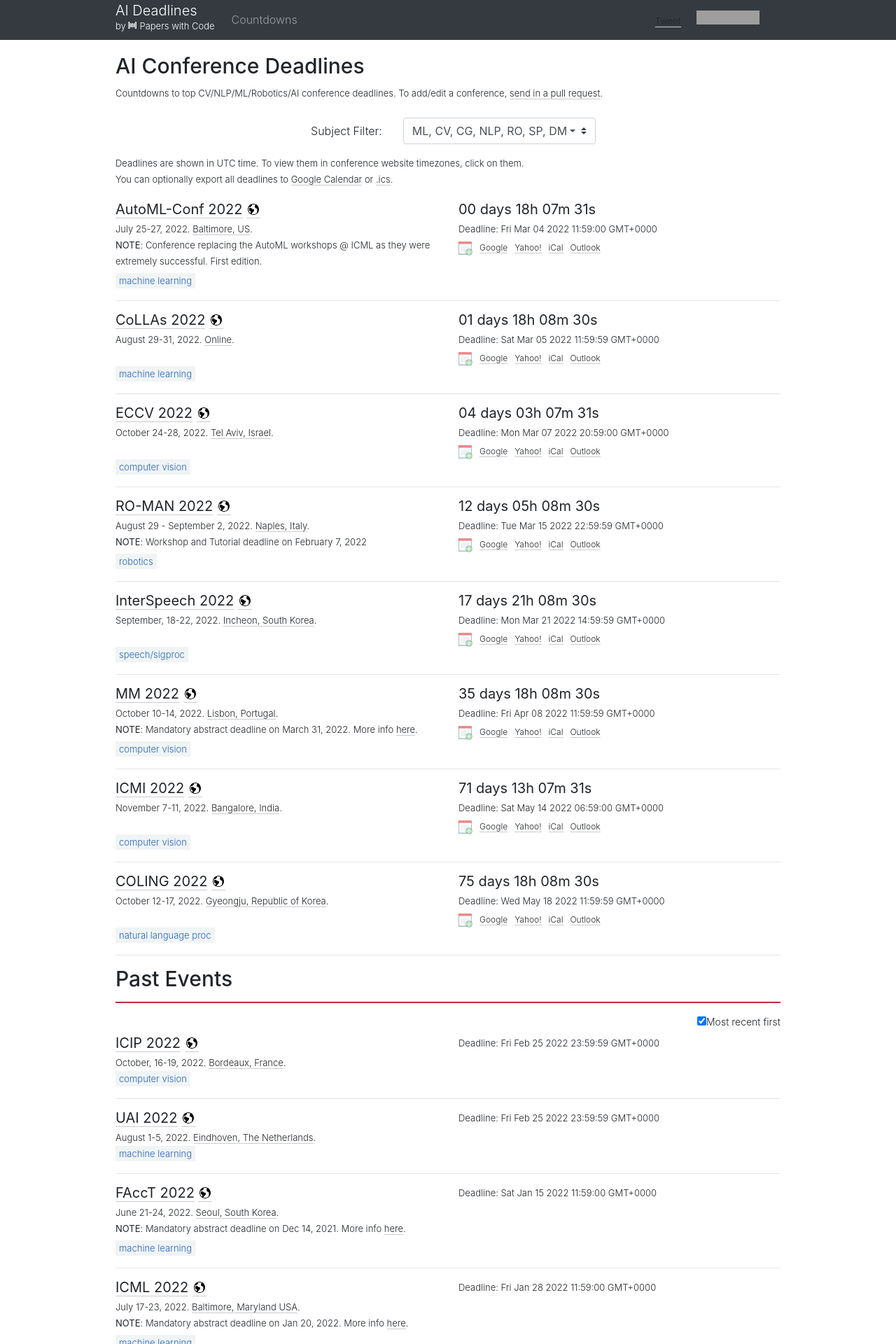
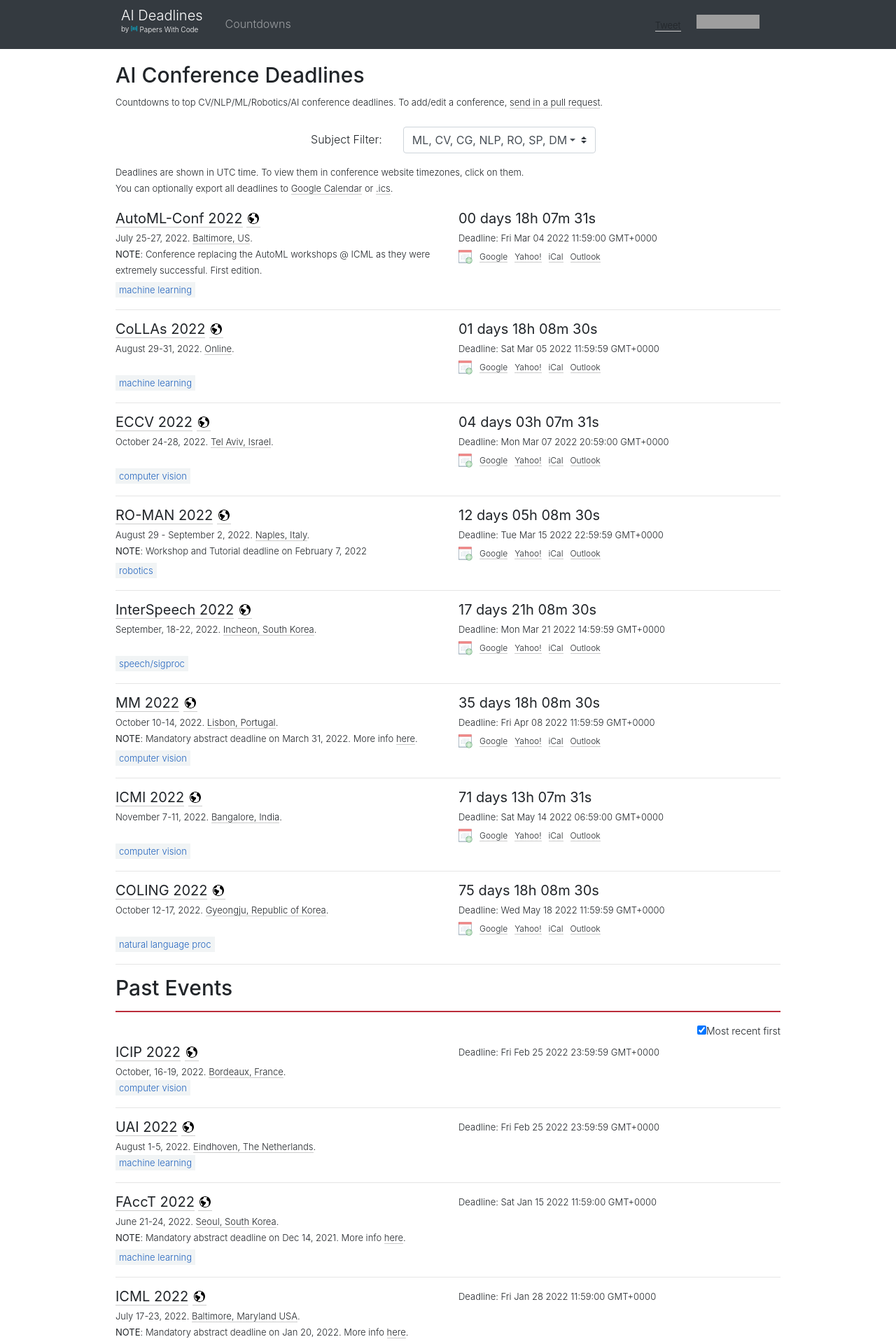
Before and after one commit to paperswithcode/ai-deadlines, a Jekyll site: the page built from index.html, in a window 1280 px wide. Shown: the top 1920 px of the page at 70% size. Built offline with Jekyll 4.4.1, drawn with Linux system fonts in a browser that asks for light colours; comment, search, counter and statistics services are not loaded; grey boxes are pictures that could not be loaded.

Commit message:
refactor: change PwC icon display

```diff
--- a/_includes/header.html
+++ b/_includes/header.html
@@ -1,22 +1,16 @@
 <nav class="navbar navbar-expand-lg navbar-dark bg-dark">
   <div class="container">
-      <div style="margin-right: 1em;">
+      <div style="vertical-align: middle; padding: 8px;">
         <div>
-          <a class="navbar-brand" href="{{site.baseurl}}/" style="border-bottom: none; line-height: 0.2em;">
+          <a class="navbar-brand" href="{{site.baseurl}}/" style="border-bottom: none; line-height: 0.1em;">
           AI Deadlines<br><br>
           </a>
         </div>
-        <div style="font-size: small;">
-          <a style="border-bottom: none; color: white;" href="https://paperswithcode.com">
+        <div style="color: white; font-size: x-small;">
             by
-            <div class="icon-inner pwc-icon">
-              <svg xmlns="http://www.w3.org/2000/svg" viewBox="0 0 512 512" class="s-ion-icon">
-                <path d="M88 128h48v256H88zM232 128h48v256h-48zM160 144h48v224h-48zM304 144h48v224h-48zM376 128h48v256h-48z">
-                </path>
-                <path d="M104 104V56H16v400h88v-48H64V104zM408 56v48h40v304h-40v48h88V56z"></path>
-              </svg>
-            </div>
-            Papers with Code
+          <a href="https://paperswithcode.com" class="pwc-link">
+            <div class="icon-inner pwc-icon"><svg xmlns="http://www.w3.org/2000/svg" viewBox="0 0 512 512" class="s-ion-icon"><path d="M88 128h48v256H88zM232 128h48v256h-48zM160 144h48v224h-48zM304 144h48v224h-48zM376 128h48v256h-48z"></path><path d="M104 104V56H16v400h88v-48H64V104zM408 56v48h40v304h-40v48h88V56z"></path></svg></div>
+            Papers With Code
           </a>
         </div>
       </div>
--- a/static/css/deadlines.css
+++ b/static/css/deadlines.css
@@ -203,14 +203,12 @@
 
 
 .pwc-link {
-  color: #1198b2;
   text-decoration: none;
   border: none;
   vertical-align: middle;
 }
 
 .pwc-link:hover {
-  color: #1198b2;
   border-bottom: 1px solid #1198b2;
 }
 
@@ -225,6 +223,7 @@
 
 .pwc-icon {
   top: -2px;
+  color: #1198b2;
 }
 
 #past-events-title {
```
